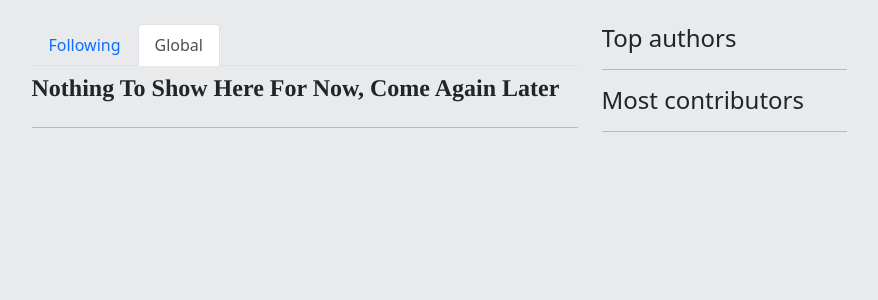
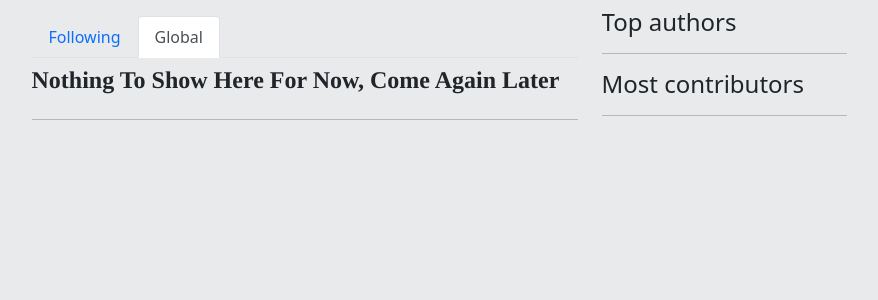
Before and after one commit to yogesh-sirsat/expressio, a Django app: page / in a window 1280 px wide. Shown: the part 56-356 px from the top of the page, without its empty margins (193-1071 px from the left). Run offline with Django 4.2, Linux system fonts and the light colour scheme; data that the repository does not hold is empty; parts of the project's set-up code (start-up, migrations or seed data) failed here and were passed over; some libraries are stand-ins or nearby versions.

Commit message:
Top authors element top margin fix.

```diff
--- a/main/templates/main_page.html
+++ b/main/templates/main_page.html
@@ -4,9 +4,9 @@
     <link rel="stylesheet" href="{% static 'css/main_page.css' %}">
 {% endblock %}
 {% block body %}
-    <div class="container mt-4">
+    <div class="container">
         <div class="row justify-content-center">
-            <div class="col-md-6">
+            <div class="col-md-6 mt-3">
                 <ul class="nav nav-tabs" id="myTab" role="tablist">
                     <li class="nav-item" role="presentation">
                         {% if user.is_authenticated %}
```
